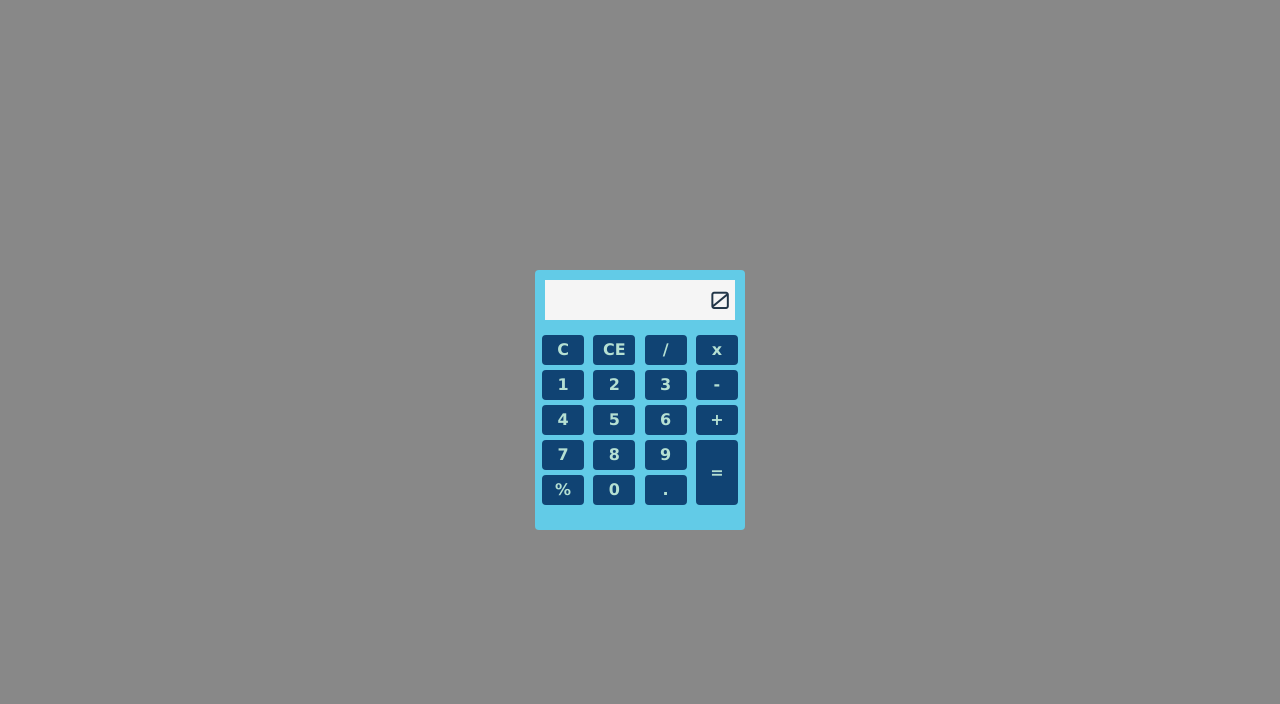
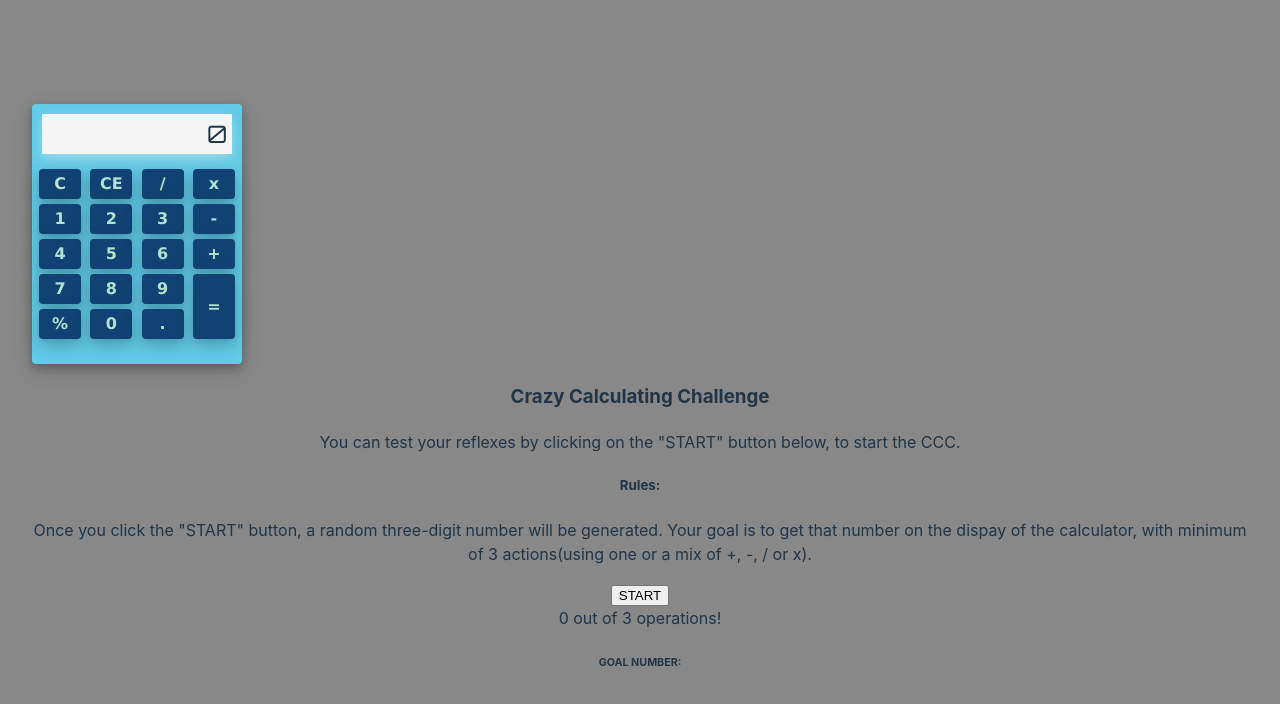
Before and after one commit to AntonRusev/Crazy-Calculator, a React (Vite) app: page / in a window 1280 px wide. Shown: the top 704 px of the page. Built offline with nearby package versions, Linux system fonts and the light colour scheme.

Commit message:
added GameContext and GameInfo component

```diff
--- a/src/App.jsx
+++ b/src/App.jsx
@@ -3,13 +3,18 @@ import { CalcProvider } from './contexts/CalcContext'
 import { Calculator } from './components/Calculator/Calculator'
 
 import './App.css'
+import { GameProvider } from './contexts/GameContext'
+import { GameInfo } from './components/GameInfo/GameInfo'
 
 function App() {
-  return (
-    <CalcProvider>
-      <Calculator />
-    </CalcProvider>
-  )
+    return (
+        <GameProvider>
+            <CalcProvider>
+                <Calculator />
+                <GameInfo />
+            </CalcProvider>
+        </GameProvider>
+    )
 }
 
 export default App
--- a/src/components/Button/Button.module.css
+++ b/src/components/Button/Button.module.css
@@ -13,6 +13,7 @@
     /* width: 25%; */
     box-sizing: border-box;
     cursor: pointer;
+    box-shadow: 0 4px 8px 0 rgba(0, 0, 0, 0.1), 0 6px 20px 0 rgba(0, 0, 0, 0.2);
 }
 
 .button:last-child {
--- a/src/components/Calculator/Calculator.module.css
+++ b/src/components/Calculator/Calculator.module.css
@@ -5,6 +5,7 @@
     width: 210px;
     height: 260px;
     border-radius: 4px;
+    box-shadow: 0 4px 8px 0 rgba(0, 0, 0, 0.2), 0 6px 20px 0 rgba(0, 0, 0, 0.19);
 }
 
 .display {
@@ -18,6 +19,7 @@
     padding: 5px;
     height: 30px;
     cursor: default;
+    box-shadow: 0 4px 8px 0 rgba(250, 250, 250, 0.2), 0 6px 20px 0 rgba(255, 255, 255, 0.19);
 }
 
 .btn-holder {
--- /dev/null
+++ b/src/components/GameInfo/GameInfo.jsx
@@ -0,0 +1,21 @@
+import { useContext } from "react";
+import { GameContext } from "../../contexts/GameContext";
+
+import css from "./GameInfo.module.css";
+
+export const GameInfo = () => {
+    const { generateTargetNumber, targetNumber, symbolClicks} = useContext(GameContext);
+
+    return (
+        <div id={css['game-info']}>
+            <h3>Crazy Calculating Challenge</h3>
+            <p>You can test your reflexes by clicking on the "START" button below, to start the CCC.</p>
+            <h5>Rules:</h5>
+            <p>Once you click the "START" button, a random three-digit number will be generated. Your goal is to get that number on the dispay of the calculator, with minimum of 3 actions(using one or a mix of +, -, / or x).</p>
+            <button onClick={generateTargetNumber}>START</button>
+            <div className={css['symbol-clicks']}>{symbolClicks} out of 3 operations!</div>
+            <h6>GOAL NUMBER:</h6>
+            <div className={css['target-number']}>{targetNumber === 0 ? '???' : targetNumber}</div>
+        </div>
+    );
+};
--- a/src/contexts/CalcContext.jsx
+++ b/src/contexts/CalcContext.jsx
@@ -1,4 +1,6 @@
-import { createContext, useEffect, useState } from "react";
+import { createContext, useEffect, useState, useContext } from "react";
+
+import { GameContext } from "./GameContext";
 
 export const CalcContext = createContext();
 
@@ -8,6 +10,8 @@ export const CalcProvider = ({
     const [result, setResult] = useState('0');
     const [symbol, setSymbol] = useState('');
     const [currentInput, setCurrentInput] = useState('0');
+
+    const { symbolClickCounter } = useContext(GameContext)
 
     useEffect(() => {
         console.log(result);
@@ -32,8 +36,8 @@ export const CalcProvider = ({
             || value === '-'
             || value === 'x'
             || value === '/') {
+            symbolClickCounter();
             symbolType(value);
-
         } else {
             numInput(value);
         }
@@ -55,6 +59,8 @@ export const CalcProvider = ({
 
         return setCurrentInput(state => state + value);
     };
+
+
 
     const equals = () => {
         let total = Number(result);
@@ -78,7 +84,7 @@ export const CalcProvider = ({
             default:
                 break;
         }
-        setResult(String(total));
+        setResult(String(Math.round((total + Number.EPSILON) * 100) / 100));
         setCurrentInput('0');
     };
 
@@ -111,7 +117,7 @@ export const CalcProvider = ({
         } else {
             percentResult = Number(currentInput) / 100;
         }
-        setCurrentInput(String(percentResult));
+        setCurrentInput(String(Math.round((percentResult + Number.EPSILON) * 100) / 100));
     };
 
     const calcContextValue = {
--- /dev/null
+++ b/src/contexts/GameContext.jsx
@@ -0,0 +1,33 @@
+import { createContext, useEffect, useState } from "react";
+
+export const GameContext = createContext();
+
+export const GameProvider = ({
+    children
+}) => {
+    const [targetNumber, setTargetNumber] = useState(null);
+    const [symbolClicks, setSymbolClicks] = useState(0);
+
+    const generateTargetNumber = () => {
+        setTargetNumber(Math.floor(Math.random()*(999-100+1)+100));
+    }
+
+    const symbolClickCounter = () => {
+        setSymbolClicks(state => state + 1);
+    };
+
+    const gameContextValue = {
+        generateTargetNumber,
+        symbolClickCounter,
+        targetNumber,
+        symbolClicks
+    };
+
+    return (
+        <>
+            <GameContext.Provider value={gameContextValue}>
+                {children}
+            </GameContext.Provider>
+        </>
+    );
+};
```
Also changed, not shown: src/components/Timer/Timer.jsx (added, +16 -0 lines), src/components/Calculator/Calculator.jsx (indentation only), src/components/GameInfo/GameInfo.module.css (added), src/components/Timer/Timer.module.css (added).
